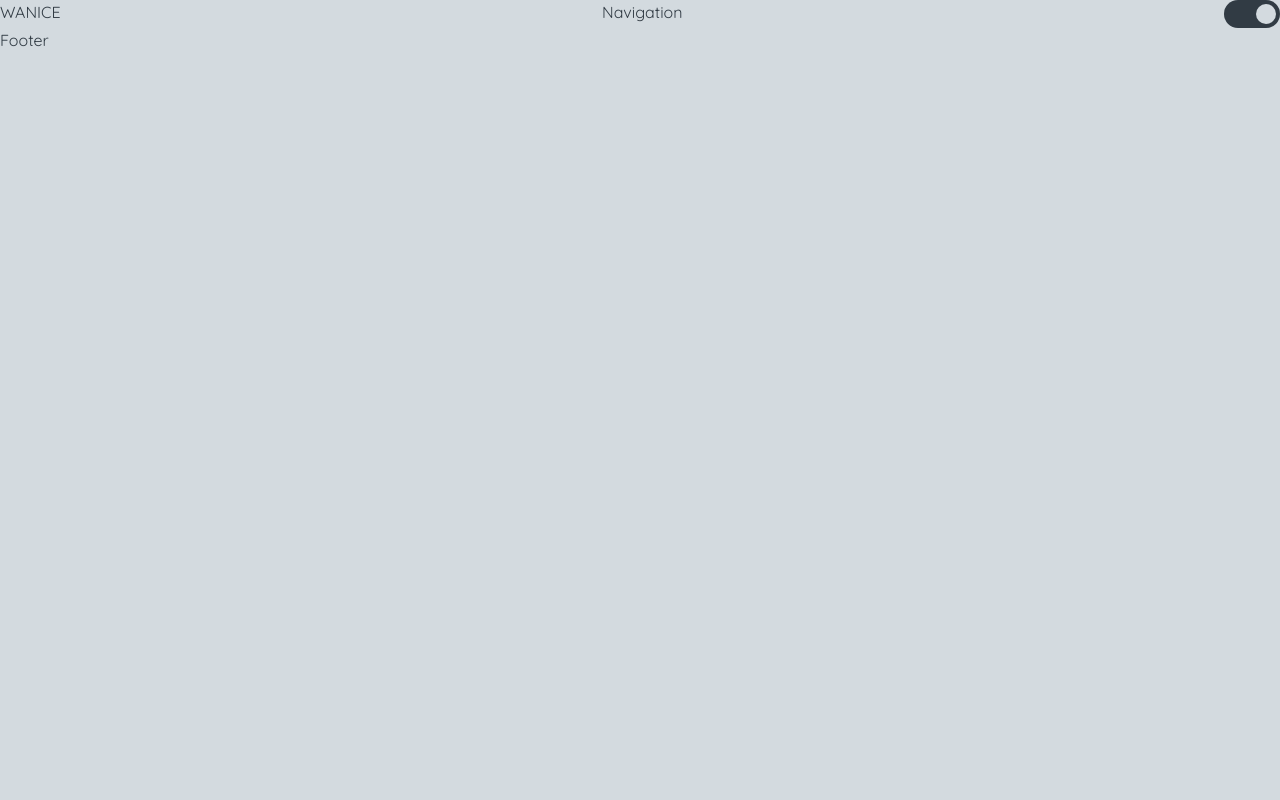
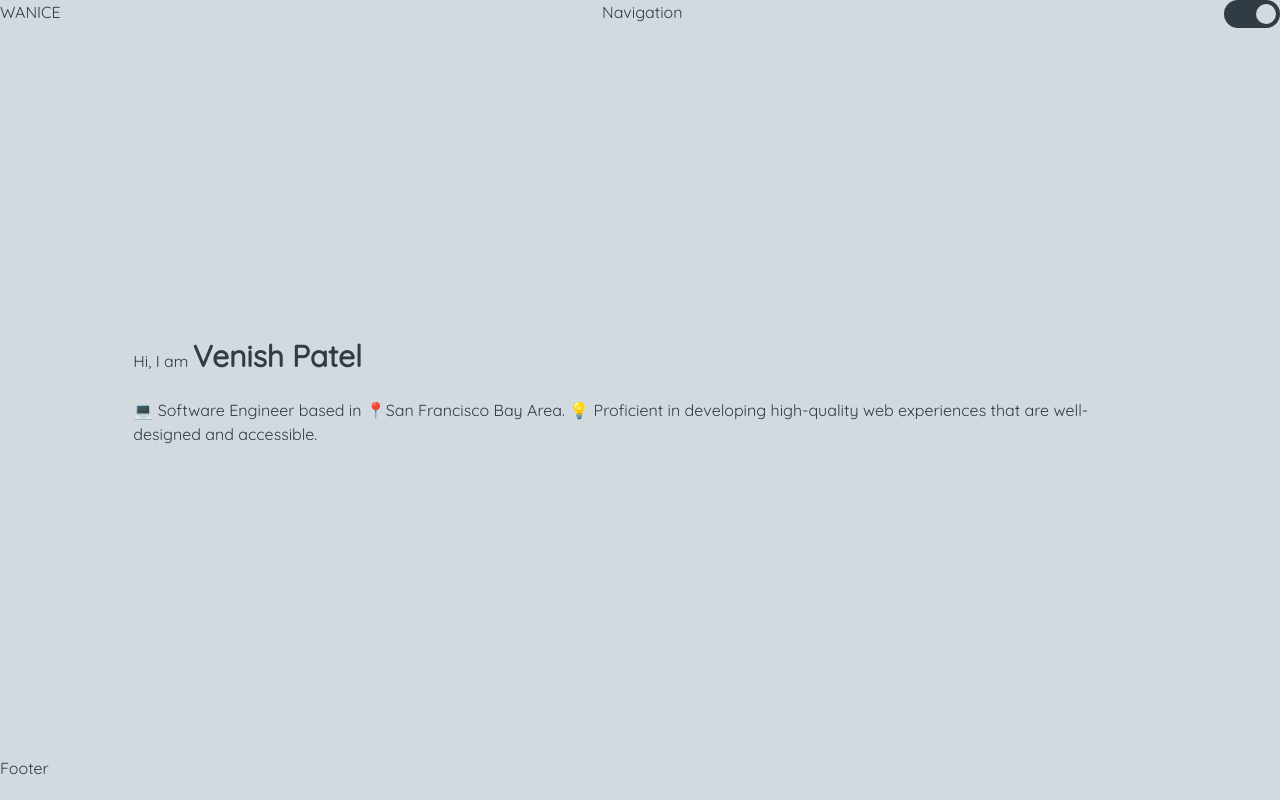
Before and after one commit to venishgpatel/venish-patel-website, a Next.js app: page / in a window 1280 px wide. Built offline with nearby package versions, Linux system fonts and the light colour scheme.

Commit message:
Hero component added.

```diff
--- a/app/page.tsx
+++ b/app/page.tsx
@@ -1,11 +1,18 @@
 import Header from '@/components/Header'
 import Footer from '@/components/Footer'
+import Hero from '@/components/Hero'
 
 export default function Home() {
   return (
     <>
       <Header></Header>
-      <main className="">
+      <main className='container'>
+        <Hero
+          variant='introHomePage'
+          title='Venish Patel'
+          // subTitle='San Francisco Bay Area'
+          description={'💻 Software Engineer based in 📍San Francisco Bay Area. 💡 Proficient in developing high-quality web experiences that are well-designed and accessible.'}
+        />
       </main>
       <Footer></Footer>
     </>
--- /dev/null
+++ b/components/Hero/Default.tsx
@@ -0,0 +1,12 @@
+import { HeroProps } from "./types"
+
+const Default = ({ variant, title, subTitle, description }: HeroProps) => {
+  return (
+    <div className="cmp-hero__wrapper flex flex-col gap-6 justify-center h-[91vh] laptop:w-10/12 m-auto">
+      <div>Hi, I am <h1 className='font-extrabold inline text-3xl'>Venish Patel</h1></div>
+      <p className=''>{description}</p>
+    </div>
+  )
+}
+
+export default Default
--- /dev/null
+++ b/components/Hero/index.tsx
@@ -0,0 +1,22 @@
+import { HeroProps } from "./types"
+import Default from "./Default"
+
+const Hero = (props: HeroProps) => {
+  let HeroMarkup;
+
+  switch (props.variant) {
+    case "introHomePage":
+      HeroMarkup = Default
+      break
+    default:
+      return null
+  }
+
+  return (
+    <section className={`cmp-hero ${props.variant}`}>
+      <HeroMarkup {...props} />
+    </section>
+  )
+}
+
+export default Hero
--- /dev/null
+++ b/components/Hero/types.ts
@@ -0,0 +1,6 @@
+export interface HeroProps extends HeroIndexProps {
+  variant: string;
+  title?: string;
+  subTitle?: string;
+  description?: string;
+}
```
